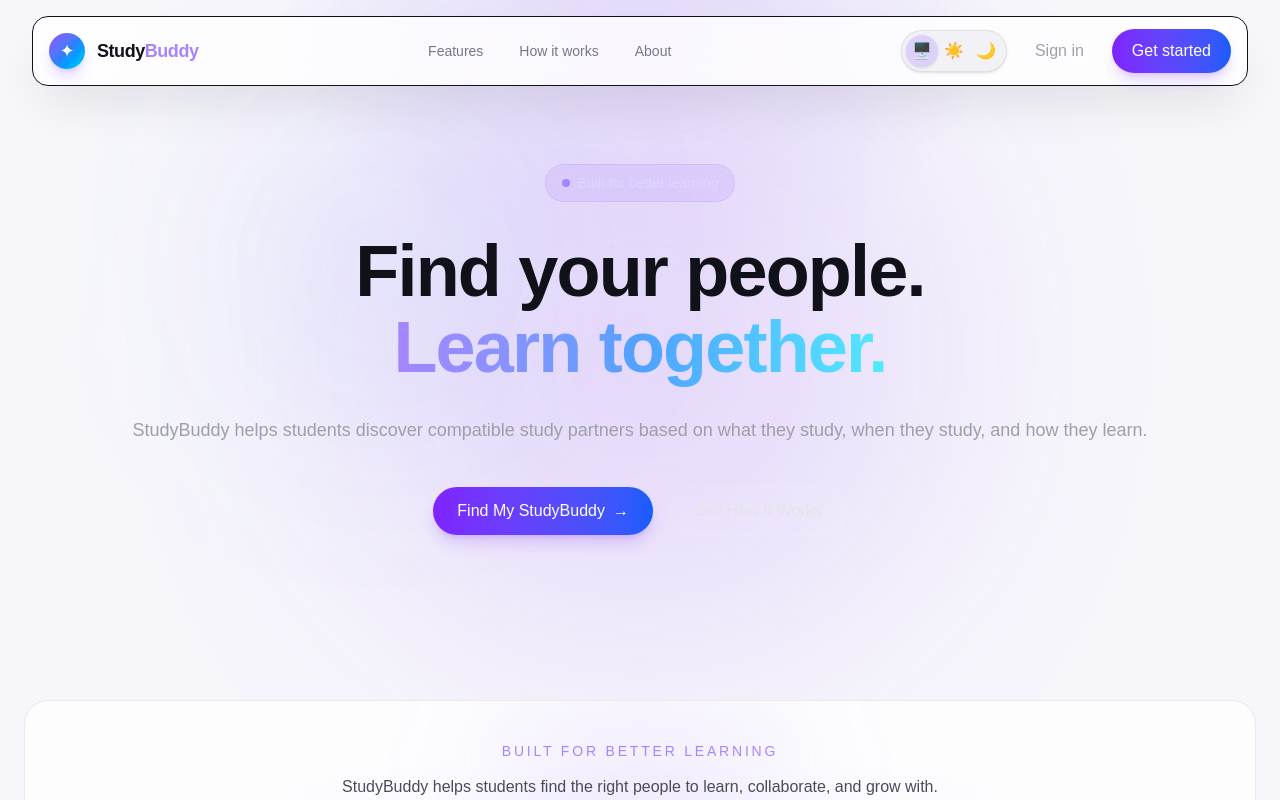
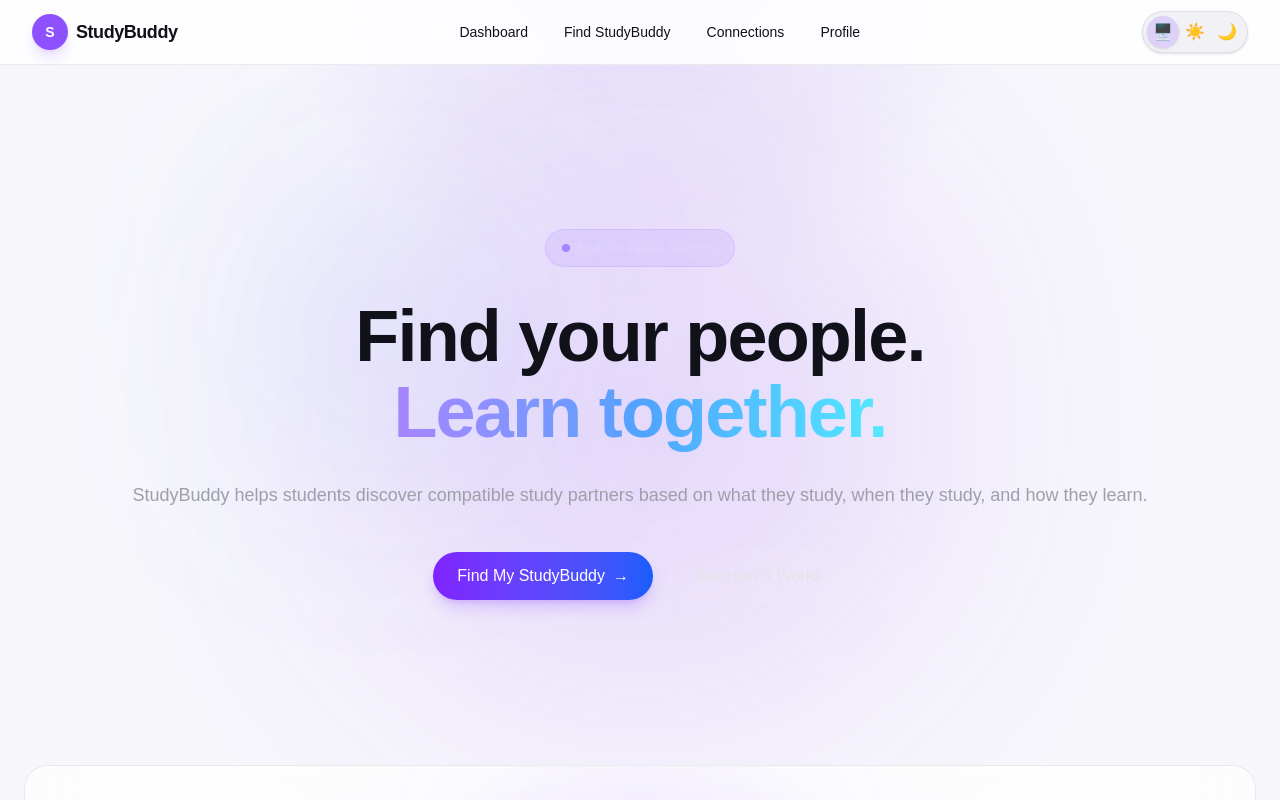
Before and after one commit to KmShoyab/StudyBuddy, a Next.js app in the folder frontend/: page / in a window 1280 px wide. Shown: the top 800 px of the page. Built offline with nearby package versions, Linux system fonts and the light colour scheme.

Commit message:
Build responsive application navigation

```diff
--- a/frontend/components/Navbar.tsx
+++ b/frontend/components/Navbar.tsx
@@ -1,144 +1,120 @@
 "use client";
 
 import { useState } from "react";
+import Link from "next/link";
+import { usePathname } from "next/navigation";
 import ThemeToggle from "@/components/ThemeToggle";
 
+const navigation = [
+  {
+    name: "Dashboard",
+    href: "/dashboard",
+  },
+  {
+    name: "Find StudyBuddy",
+    href: "/find",
+  },
+  {
+    name: "Connections",
+    href: "/connections",
+  },
+  {
+    name: "Profile",
+    href: "/profile",
+  },
+];
+
 export default function Navbar() {
-  const [mobileMenuOpen, setMobileMenuOpen] = useState(false);
+  const pathname = usePathname();
+  const [isMenuOpen, setIsMenuOpen] = useState(false);
+
+  const isActive = (href: string) => {
+    return pathname === href;
+  };
 
   return (
-    <header className="fixed inset-x-0 top-0 z-50">
-      <div className="mx-auto max-w-7xl px-4 py-4 sm:px-6 lg:px-8">
-        <nav className="theme-transition flex items-center justify-between rounded-2xl border bg-[var(--surface)]/80 px-4 py-3 shadow-2xl shadow-black/10 backdrop-blur-xl">
+    <header className="sticky top-0 z-50 border-b border-[var(--border)] bg-[var(--surface)]/85 backdrop-blur-xl theme-transition">
+      <nav className="mx-auto flex h-16 w-full max-w-7xl items-center justify-between px-4 sm:px-6 lg:px-8">
         {/* Logo */}
-          <a
-            href="/"
-            className="group flex items-center gap-3"
-            onClick={() => setMobileMenuOpen(false)}
+        <Link
+          href="/dashboard"
+          onClick={() => setIsMenuOpen(false)}
+          className="flex items-center gap-2"
         >
-            <span className="relative flex h-9 w-9 items-center justify-center overflow-hidden rounded-xl bg-gradient-to-br from-violet-500 via-blue-500 to-cyan-400 text-white shadow-lg shadow-violet-500/25">
-              <span className="text-lg">✦</span>
-
-              <span className="absolute inset-0 -translate-x-full bg-white/20 transition-transform duration-500 group-hover:translate-x-full" />
-            </span>
-
-            <span className="theme-text-primary text-lg font-bold tracking-tight">
-              Study<span className="text-violet-400">Buddy</span>
-            </span>
-          </a>
-
-          {/* Desktop navigation */}
-          <div className="hidden items-center gap-1 md:flex">
-            <NavLink href="#features">Features</NavLink>
-            <NavLink href="#how-it-works">How it works</NavLink>
-            <NavLink href="#about">About</NavLink>
+          <div className="flex h-9 w-9 items-center justify-center rounded-xl bg-violet-500 text-sm font-bold text-white shadow-lg shadow-violet-500/20">
+            S
           </div>
 
-          {/* Desktop actions */}
-          {/* Desktop actions */}
-          <div className="hidden items-center gap-3 md:flex">
-            <ThemeToggle />
+          <span className="text-lg font-bold tracking-tight">StudyBuddy</span>
+        </Link>
 
-            <button className="rounded-full px-4 py-2 text-sm font-medium text-zinc-400 transition hover:bg-white/5 hover:text-white">
-              Sign in
-            </button>
+        {/* Desktop Navigation */}
+        <div className="hidden items-center gap-1 md:flex">
+          {navigation.map((item) => {
+            const active = isActive(item.href);
 
-            <button className="rounded-full bg-gradient-to-r from-violet-600 to-blue-600 px-5 py-2.5 text-sm font-semibold text-white shadow-lg shadow-violet-600/20 transition duration-300 hover:-translate-y-0.5 hover:shadow-violet-600/40">
-              Get started
-            </button>
+            return (
+              <Link
+                key={item.href}
+                href={item.href}
+                className={`rounded-xl px-4 py-2 text-sm font-medium transition ${
+                  active
+                    ? "bg-violet-500/10 text-violet-400"
+                    : "text-[var(--text-secondary)] hover:bg-[var(--surface-soft)] hover:text-[var(--text-primary)]"
+                }`}
+              >
+                {item.name}
+              </Link>
+            );
+          })}
         </div>
 
-          {/* Mobile menu button */}
+        {/* Desktop Theme */}
+        <div className="hidden md:block">
+          <ThemeToggle />
+        </div>
+
+        {/* Mobile Menu Button */}
         <button
           type="button"
-            aria-label={mobileMenuOpen ? "Close menu" : "Open menu"}
-            aria-expanded={mobileMenuOpen}
-            onClick={() => setMobileMenuOpen(!mobileMenuOpen)}
-            className="flex h-10 w-10 items-center justify-center rounded-xl border border-white/10 bg-white/5 text-zinc-300 transition hover:bg-white/10 md:hidden"
+          aria-label="Toggle navigation menu"
+          aria-expanded={isMenuOpen}
+          onClick={() => setIsMenuOpen((current) => !current)}
+          className="flex h-10 w-10 items-center justify-center rounded-xl border border-[var(--border)] bg-[var(--surface-soft)] text-[var(--text-primary)] transition hover:border-violet-500/30 hover:bg-violet-500/10 md:hidden"
         >
-            {mobileMenuOpen ? "✕" : "☰"}
+          <span className="text-xl">{isMenuOpen ? "✕" : "☰"}</span>
         </button>
       </nav>
 
-        {/* Mobile navigation */}
-        <div
-          className={`theme-transition mt-2 overflow-hidden rounded-2xl border bg-[var(--surface)]/95 backdrop-blur-xl transition-all duration-300 md:hidden ${
-            mobileMenuOpen
-              ? "max-h-[500px] translate-y-0 opacity-100"
-              : "pointer-events-none max-h-0 -translate-y-2 opacity-0"
+      {/* Mobile Navigation */}
+      {isMenuOpen && (
+        <div className="border-t border-[var(--border)] bg-[var(--surface)] md:hidden">
+          <div className="mx-auto flex w-full max-w-7xl flex-col gap-2 px-4 py-4 sm:px-6">
+            {navigation.map((item) => {
+              const active = isActive(item.href);
+
+              return (
+                <Link
+                  key={item.href}
+                  href={item.href}
+                  onClick={() => setIsMenuOpen(false)}
+                  className={`rounded-xl px-4 py-3 text-sm font-medium transition ${
+                    active
+                      ? "bg-violet-500/10 text-violet-400"
+                      : "text-[var(--text-secondary)] hover:bg-[var(--surface-soft)] hover:text-[var(--text-primary)]"
                   }`}
                 >
-          <div className="flex flex-col p-3">
-            <MobileNavLink
-              href="#features"
-              onClick={() => setMobileMenuOpen(false)}
-            >
-              Features
-            </MobileNavLink>
+                  {item.name}
+                </Link>
+              );
+            })}
 
-            <MobileNavLink
-              href="#how-it-works"
-              onClick={() => setMobileMenuOpen(false)}
-            >
-              How it works
-            </MobileNavLink>
-
-            <MobileNavLink
-              href="#about"
-              onClick={() => setMobileMenuOpen(false)}
-            >
-              About
-            </MobileNavLink>
-
-            <div className="my-2 h-px bg-white/10" />
-
-            <button className="rounded-xl px-4 py-3 text-left text-sm font-medium text-zinc-300 transition hover:bg-white/5 hover:text-white">
-              Sign in
-            </button>
-
-            <button className="mt-1 rounded-xl bg-gradient-to-r from-violet-600 to-blue-600 px-4 py-3 text-sm font-semibold text-white">
-              Get started
-            </button>
+            <div className="mt-2 border-t border-[var(--border)] pt-4">
+              <ThemeToggle />
             </div>
           </div>
         </div>
+      )}
     </header>
   );
 }
-
-function NavLink({
-  href,
-  children,
-}: {
-  href: string;
-  children: React.ReactNode;
-}) {
-  return (
-    <a
-      href={href}
-      className="theme-text-muted rounded-full px-4 py-2 text-sm transition hover:bg-black/5 hover:text-[var(--text-primary)] dark:hover:bg-white/5"
-    >
-      {children}
-    </a>
-  );
-}
-
-function MobileNavLink({
-  href,
-  children,
-  onClick,
-}: {
-  href: string;
-  children: React.ReactNode;
-  onClick: () => void;
-}) {
-  return (
-    <a
-      href={href}
-      onClick={onClick}
-      className="theme-text-secondary rounded-xl px-4 py-3 text-sm transition hover:bg-black/5 hover:text-[var(--text-primary)] dark:hover:bg-white/5"
-    >
-      {children}
-    </a>
-  );
-}
```
Lines whose indentation alone changed are shown as unchanged.
